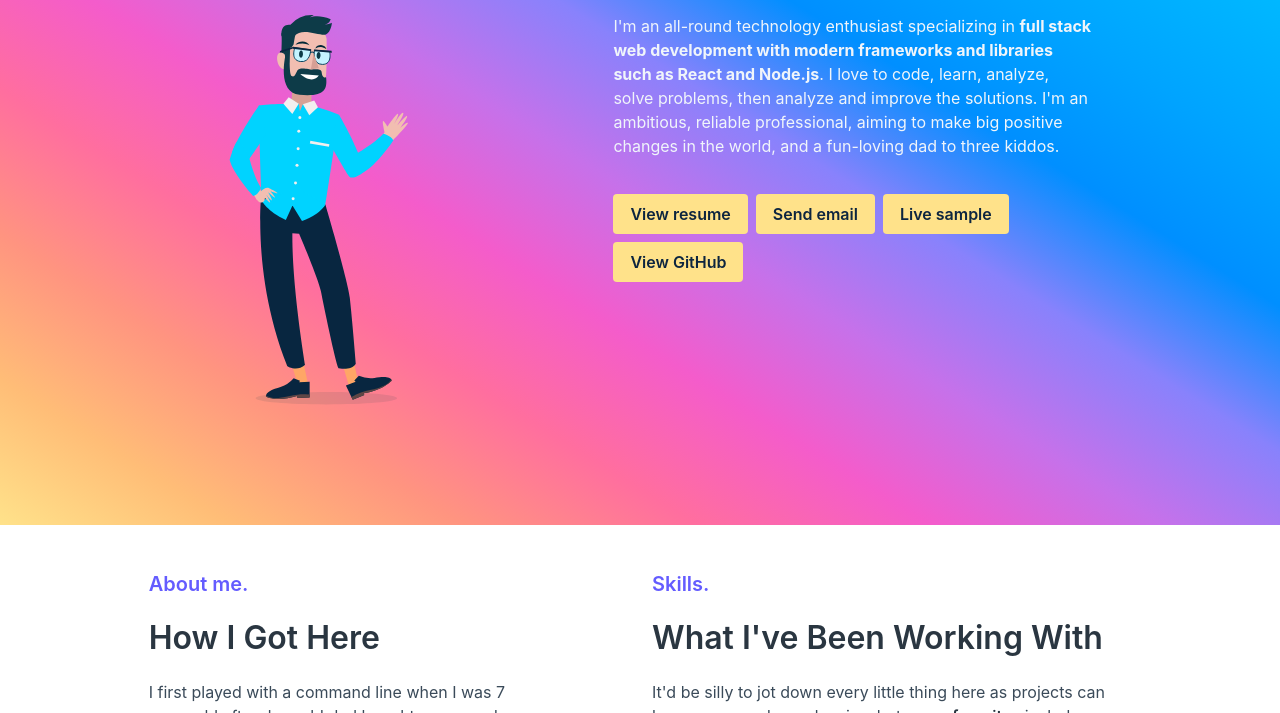
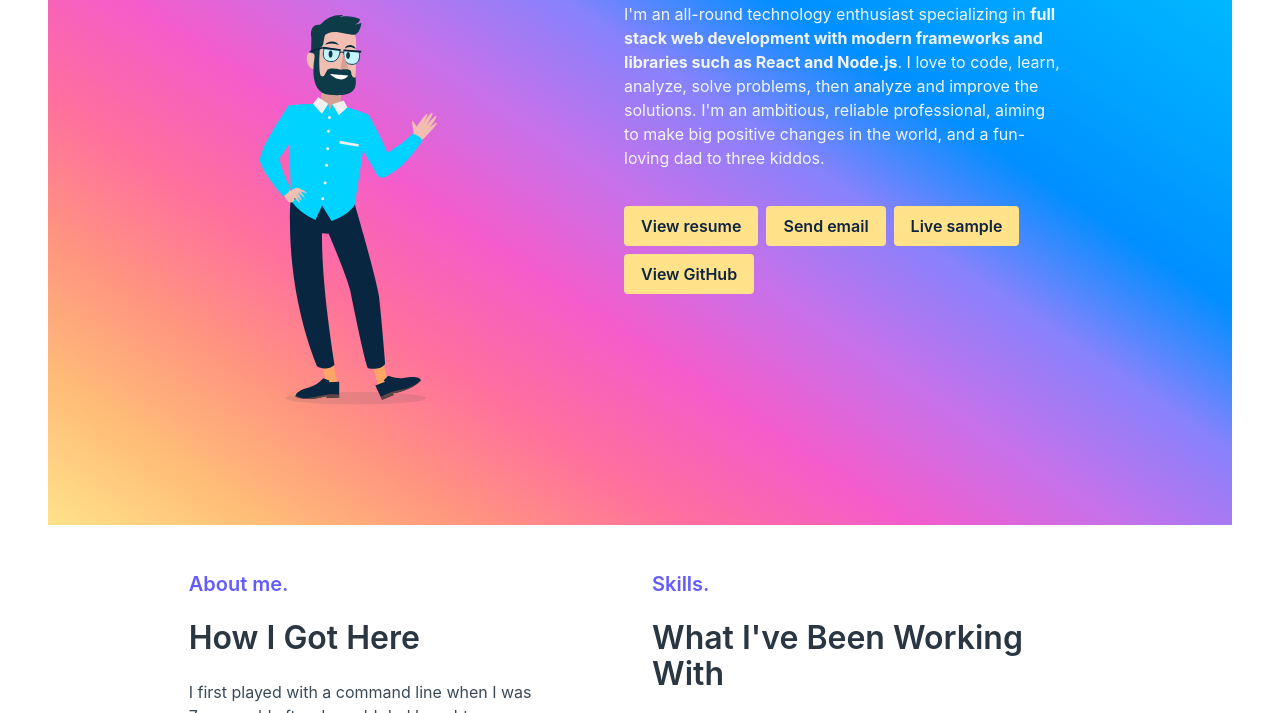
Before and after one commit to funnyr0b0t/personal-site, a plain HTML site: page index.html in a window 1280 px wide. Shown: the part 275-988 px from the top of the page. Drawn offline with Linux system fonts and the light colour scheme.

Commit message:
see diff

```diff
--- a/index.html
+++ b/index.html
@@ -18,7 +18,7 @@
   >
 </head>
 
-<body>
+<body class="px-6">
 
   <section
     class="hero is-fullheight"
```
